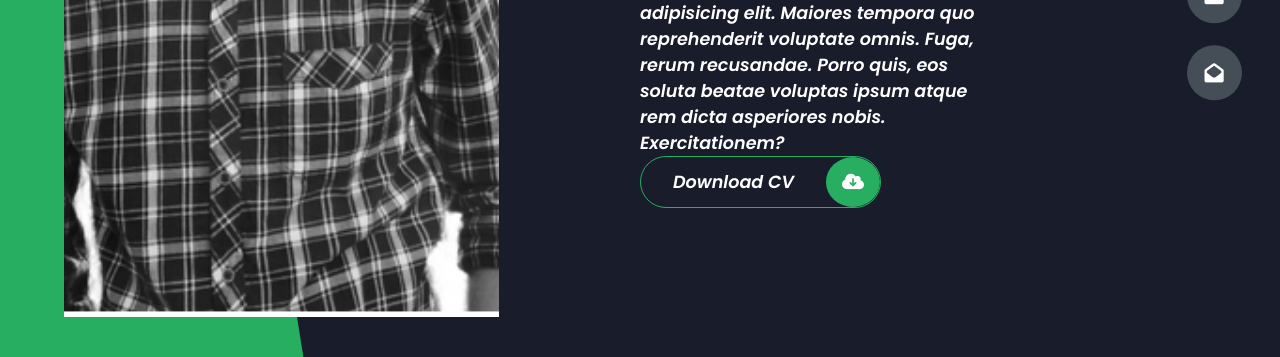
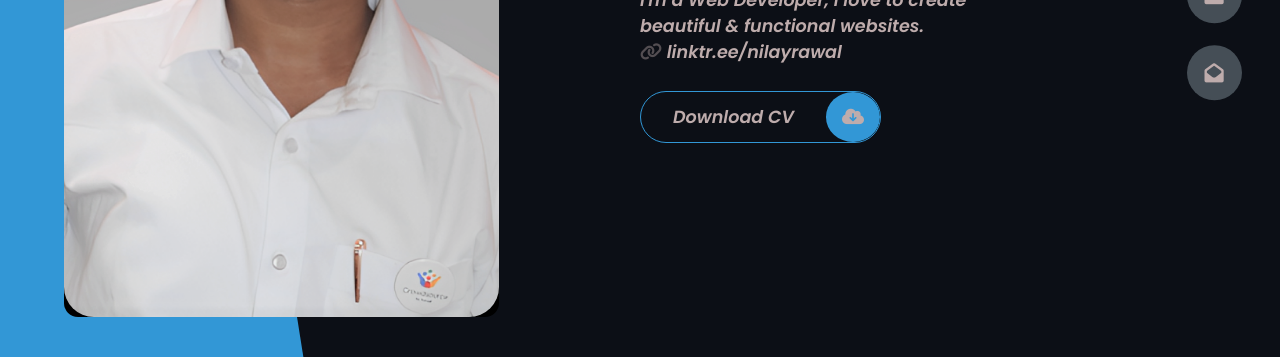
Before and after one commit to Nilay-rawal1/Portfolio-Trail, a plain HTML site: page index.html in a window 1280 px wide. Shown: the part 443-800 px from the top of the page. Drawn offline with Linux system fonts and the light colour scheme; files whose address does not match are found by name.

Commit message:
minor changes

```diff
--- a/index.html
+++ b/index.html
@@ -23,7 +23,7 @@
             <div class="left-header">
                 <div class="h-shape"></div>
                 <div class="image">
-                    <img src="hero1.png" alt="this is image">
+                    <img src="images/photo bhaisab.png" alt="this is image">
                 </div>
             </div>
             <div class="right-header">
@@ -33,14 +33,15 @@
                 </h1>
                 <p>
                     I'm a Web Developer, I love to create beautiful & functional websites.
-                    Lorem, ipsum dolor sit amet consectetur adipisicing elit. Maiores tempora quo reprehenderit
-                    voluptate omnis. Fuga, rerum recusandae. Porro quis, eos soluta beatae voluptas ipsum atque rem
-                    dicta asperiores nobis. Exercitationem?
+                    <br>
+
                 </p>
+                <a href="https://linktr.ee/nilayrawal"> <span> <i class="fa-solid fa-link fa-beat-fade"></i> linktr.ee/nilayrawal </span> </a>
+                <br>
                 <div class="btn-con">
                     <a href="" class="main-btn">
                         <span class="btn-text">Download CV</span>
-                        <span class="btn-icon"><i class="fa-solid fa-cloud-arrow-down"></i></span>
+                        <span class="btn-icon"><i class="fa-solid fa-cloud-arrow-down fa-beat"></i></span>
                     </a>
                 </div>
             </div>
@@ -53,7 +54,7 @@
     <main>
         <section class="section sec2 about " id="about">
             <div class="main-title">
-                <h2>About <span>me</span><span class="bg-text">my stats</span> </h2>
+                <h2>About <span>me</span><span class="bg-text"></span> </h2>
             </div>
             <div class="about-container">
                 <div class="left-about">
@@ -352,9 +353,9 @@
             <i class="fa-solid fa-envelope-open"></i>
         </div>
     </div>
-    <div class="theme-btn">
+   <!-- <div class="theme-btn">
         <i class="fas fa-adjust"></i>
-    </div>
+    </div> -->
 
 
 
--- a/style/style.css
+++ b/style/style.css
@@ -7,9 +7,9 @@
   list-style: none;
 }
 :root {
-  --color-primary: #191d2b;
-  --color-secondary: #27ae60;
-  --color-white: #ffffff;
+  --color-primary: #0c0f16;
+  --color-secondary: #3297d6;
+  --color-white: #beacac;
   ---color-black: #000;
   --color-grey0: #f8f8f8;
   --color-grey1: #dbe1e8;
@@ -194,13 +194,15 @@ section {
 .image img {
   width: 100%;
   height: 100%;
+  border-radius: 30px;
   object-fit: cover;
   transition: all 0.4s ease-in-out;
-  filter: grayscale(100%);
+  ;
 }
 .image img:hover {
   filter: grayscale(0);
   cursor: grab;
+  filter: grayscale(100%)
 }
 
 /*right header*/
```
Also changed, not shown: images/hero1.png (renamed from hero1.png), images/photo bhaisab.png (renamed from photo bhaisab.png), images/port1.jpg (renamed from port1.jpg).
